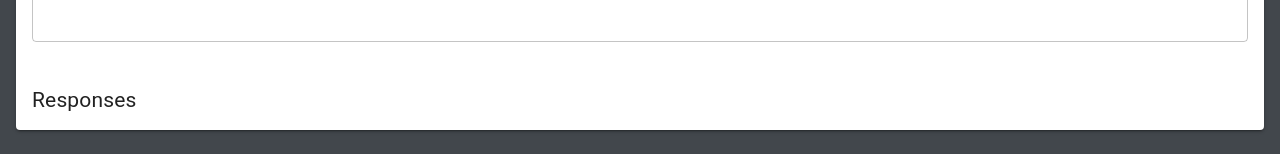
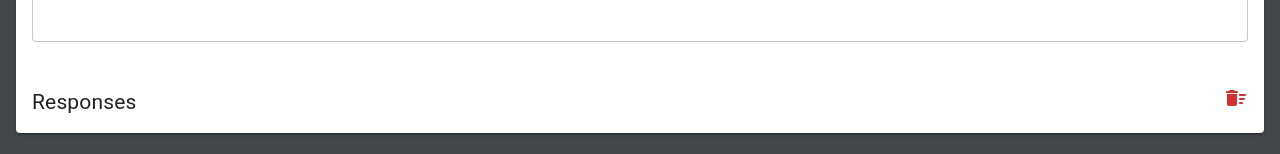
Before and after one commit to criscunas/FunWithGPT-3, a Next.js app: page / in a window 1280 px wide. Shown: the part 729-883 px from the top of the page. Built offline with nearby package versions, Linux system fonts and the light colour scheme.

Commit message:
styling and added delete all button for responses

```diff
--- a/src/features/prompts/PromptList.js
+++ b/src/features/prompts/PromptList.js
@@ -2,6 +2,7 @@ import { useSelector, shallowEqual, useDispatch } from "react-redux";
 import style from './PromptList.module.scss';
 import {Grid ,Card } from "@material-ui/core";
 import ClearIcon from "@mui/icons-material/Clear";
+import DeleteSweepRoundedIcon from "@mui/icons-material/DeleteSweepRounded";
 
 const selectedPrompts = (state) => state.prompts.map((prompt) => prompt.data)
 
@@ -11,6 +12,10 @@ const PromptList = () => {
 
   const deleteResponse = (id) => {
     dispatch({ type: "prompts/delete", payload: id });
+  }
+
+  const deleteAll = () => {
+    dispatch({type:'prompts/allDelete'})
   }
 
   const prompts = useSelector(selectedPrompts, shallowEqual);
@@ -40,7 +45,9 @@ const PromptList = () => {
 
   return (
     <div className = {style.response__container}>
-      <h1 className={style.response__title}>Responses</h1>
+      <h1 className={style.response__title}>Responses
+      <span>  <DeleteSweepRoundedIcon onClick = {() => deleteAll() } color = "error" /> </span>
+      </h1>
       <Grid container spacing={1}>
         {renderedListItems}
       </Grid>
--- a/src/features/prompts/PromptList.module.scss
+++ b/src/features/prompts/PromptList.module.scss
@@ -27,6 +27,9 @@
   }
 
   &__title {
+    display: flex;
+    align-items: center;
+    justify-content: space-between;
     @include mobile-displayMedium;
     padding: 1rem 0 1rem 0rem;
   }
--- a/src/features/prompts/promptsAdd.js
+++ b/src/features/prompts/promptsAdd.js
@@ -19,6 +19,9 @@ export default function promptReducer(state = initialState, action) {
     case 'prompts/delete' : {
       return state.filter((prompt) => prompt.id !== action.payload )
     }
+    case 'prompts/allDelete' : {
+      return initialState;
+    }
 
     default:
       return state
```
